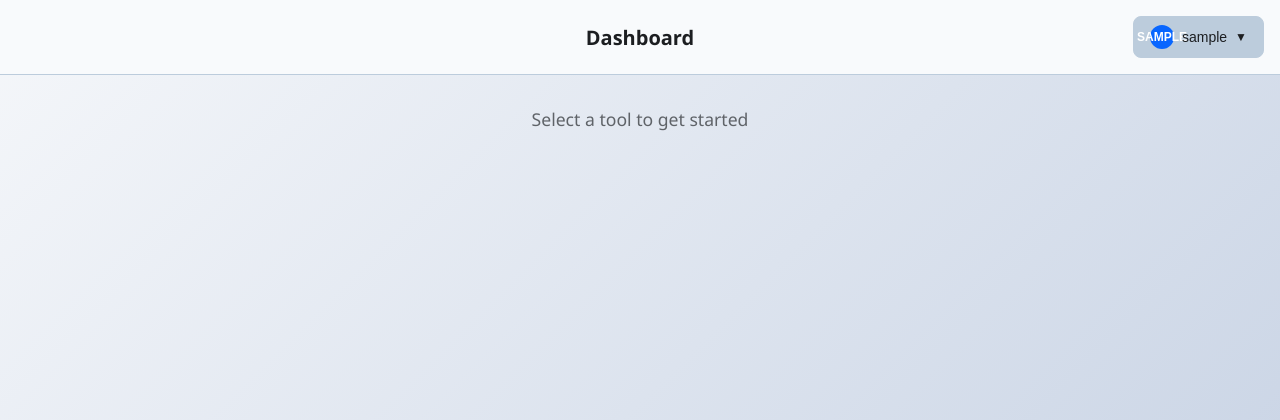
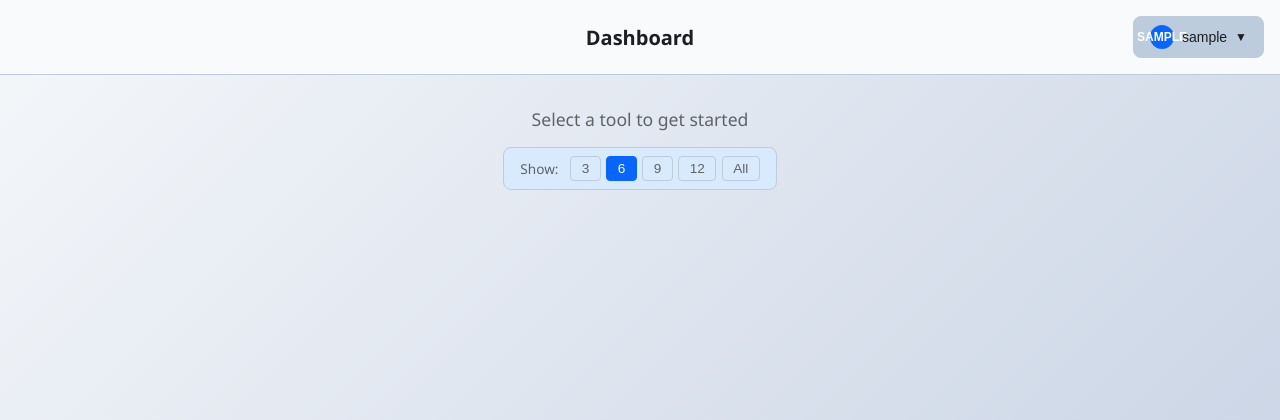
Before and after one commit to witanage/TheWebHook, a Flask app: template templates/menu.html in a window 1280 px wide. Shown: the top 420 px of the page. Run offline with Flask 3, Linux system fonts and the light colour scheme; the template is opened without the code that fills it: most values are stand-ins (such as "Sample title", 1, 10 or a date in 2020).

Commit message:
Add items-per-page selector and pagination to /menu screen
Users can now choose how many application cards to display at once (3, 6, 9,
12, or All) using a pill-button control in the dashboard header. The selection
persists in localStorage across sessions. Pagination controls (Prev / Page N
of M / Next) appear automatically when items exceed the chosen limit.
Card sizes remain unchanged — layout and styles are untouched.

https://claude.ai/code/session_01869xzdi6sJJ8WtnfSFHdy8

```diff
--- a/static/css/menu.css
+++ b/static/css/menu.css
@@ -9,6 +9,92 @@
 .dashboard-header {
     text-align: center;
     margin-bottom: 3rem;
+}
+
+/* Items-per-page control */
+.items-per-page-control {
+    display: inline-flex;
+    align-items: center;
+    gap: 0.75rem;
+    margin-top: 1rem;
+    padding: 0.5rem 1rem;
+    background: var(--bg-secondary);
+    border: 1px solid var(--border-color);
+    border-radius: var(--radius);
+}
+
+.items-label {
+    font-size: 0.85rem;
+    color: var(--text-secondary);
+    white-space: nowrap;
+}
+
+.items-options {
+    display: flex;
+    gap: 0.35rem;
+}
+
+.items-btn {
+    padding: 0.3rem 0.65rem;
+    font-size: 0.85rem;
+    font-weight: 500;
+    background: transparent;
+    border: 1px solid var(--border-color);
+    border-radius: calc(var(--radius) / 2);
+    color: var(--text-secondary);
+    cursor: pointer;
+    transition: var(--transition);
+    line-height: 1;
+}
+
+.items-btn:hover {
+    border-color: var(--accent-color);
+    color: var(--accent-color);
+}
+
+.items-btn.active {
+    background: var(--accent-color);
+    border-color: var(--accent-color);
+    color: #fff;
+}
+
+/* Pagination controls */
+.pagination-controls {
+    display: flex;
+    align-items: center;
+    justify-content: center;
+    gap: 1rem;
+    margin-top: 1.5rem;
+    margin-bottom: 2rem;
+}
+
+.page-btn {
+    padding: 0.5rem 1.25rem;
+    font-size: 0.9rem;
+    font-weight: 500;
+    background: var(--bg-secondary);
+    border: 1px solid var(--border-color);
+    border-radius: var(--radius);
+    color: var(--text-primary);
+    cursor: pointer;
+    transition: var(--transition);
+}
+
+.page-btn:hover:not(:disabled) {
+    border-color: var(--accent-color);
+    color: var(--accent-color);
+}
+
+.page-btn:disabled {
+    opacity: 0.35;
+    cursor: not-allowed;
+}
+
+.page-info {
+    font-size: 0.9rem;
+    color: var(--text-secondary);
+    min-width: 90px;
+    text-align: center;
 }
 
 .dashboard-header h1 {
--- a/templates/menu.html
+++ b/templates/menu.html
@@ -14,6 +14,16 @@
 <div class="dashboard-container">
     <div class="dashboard-header">
         <p>Select a tool to get started</p>
+        <div class="items-per-page-control">
+            <span class="items-label">Show:</span>
+            <div class="items-options">
+                <button class="items-btn" data-count="3">3</button>
+                <button class="items-btn" data-count="6">6</button>
+                <button class="items-btn" data-count="9">9</button>
+                <button class="items-btn" data-count="12">12</button>
+                <button class="items-btn" data-count="all">All</button>
+            </div>
+        </div>
     </div>
 
     <div class="tools-grid">
@@ -33,6 +43,12 @@
         </div>
         {% endfor %}
     </div>
+
+    <div class="pagination-controls" id="paginationControls">
+        <button class="page-btn" id="prevBtn" onclick="changePage(-1)">&#8592; Prev</button>
+        <span class="page-info" id="pageInfo"></span>
+        <button class="page-btn" id="nextBtn" onclick="changePage(1)">Next &#8594;</button>
+    </div>
 </div>
 {% endblock %}
 
@@ -40,6 +56,80 @@
 <script>
     // Track the currently selected radio button value
     let currentlySelected = null;
+
+    // Pagination state
+    let currentPage = 1;
+    let itemsPerPage = parseInt(localStorage.getItem('menuItemsPerPage') || '6', 10) || 'all';
+
+    // Normalize stored value
+    if (localStorage.getItem('menuItemsPerPage') === 'all') {
+        itemsPerPage = 'all';
+    }
+
+    function getAllCards() {
+        return Array.from(document.querySelectorAll('.tool-card'));
+    }
+
+    function getTotalPages(cards) {
+        if (itemsPerPage === 'all') return 1;
+        return Math.ceil(cards.length / itemsPerPage);
+    }
+
+    function renderPage() {
+        const cards = getAllCards();
+        const total = cards.length;
+        const totalPages = getTotalPages(cards);
+
+        // Clamp current page
+        if (currentPage < 1) currentPage = 1;
+        if (currentPage > totalPages) currentPage = totalPages;
+
+        cards.forEach((card, index) => {
+            if (itemsPerPage === 'all') {
+                card.style.display = '';
+            } else {
+                const start = (currentPage - 1) * itemsPerPage;
+                const end = start + itemsPerPage;
+                card.style.display = (index >= start && index < end) ? '' : 'none';
+            }
+        });
+
+        // Update pagination UI
+        const paginationControls = document.getElementById('paginationControls');
+        const pageInfo = document.getElementById('pageInfo');
+        const prevBtn = document.getElementById('prevBtn');
+        const nextBtn = document.getElementById('nextBtn');
+
+        if (totalPages <= 1) {
+            paginationControls.style.display = 'none';
+        } else {
+            paginationControls.style.display = 'flex';
+            pageInfo.textContent = `Page ${currentPage} of ${totalPages}`;
+            prevBtn.disabled = currentPage === 1;
+            nextBtn.disabled = currentPage === totalPages;
+        }
+
+        // Update active button
+        document.querySelectorAll('.items-btn').forEach(btn => {
+            const count = btn.dataset.count;
+            const isActive = count === 'all'
+                ? itemsPerPage === 'all'
+                : parseInt(count, 10) === itemsPerPage;
+            btn.classList.toggle('active', isActive);
+        });
+    }
+
+    function changePage(delta) {
+        currentPage += delta;
+        renderPage();
+    }
+
+    function setItemsPerPage(count) {
+        itemsPerPage = count === 'all' ? 'all' : parseInt(count, 10);
+        localStorage.setItem('menuItemsPerPage', count);
+        currentPage = 1;
+        renderPage();
+    }
 
     // Load and set the default app radio button on page load
     document.addEventListener('DOMContentLoaded', function() {
@@ -54,6 +144,16 @@
                 currentlySelected = defaultApp;
             }
         }
+
+        // Wire up items-per-page buttons
+        document.querySelectorAll('.items-btn').forEach(btn => {
+            btn.addEventListener('click', function() {
+                setItemsPerPage(this.dataset.count);
+            });
+        });
+
+        // Initial render
+        renderPage();
     });
 
     // Function to handle radio button clicks (allows toggle on/off)
```
